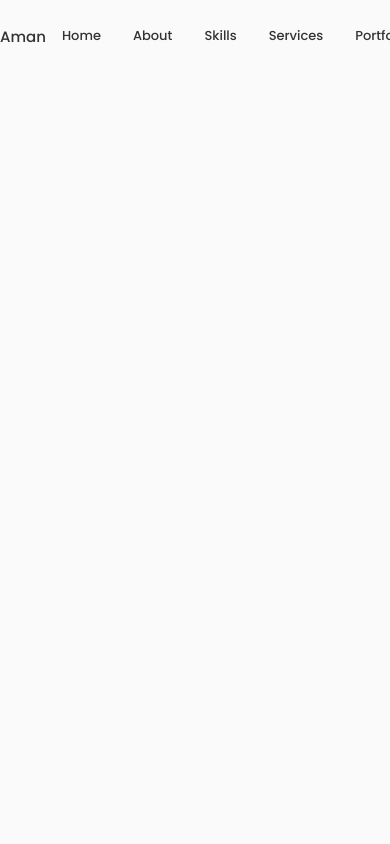
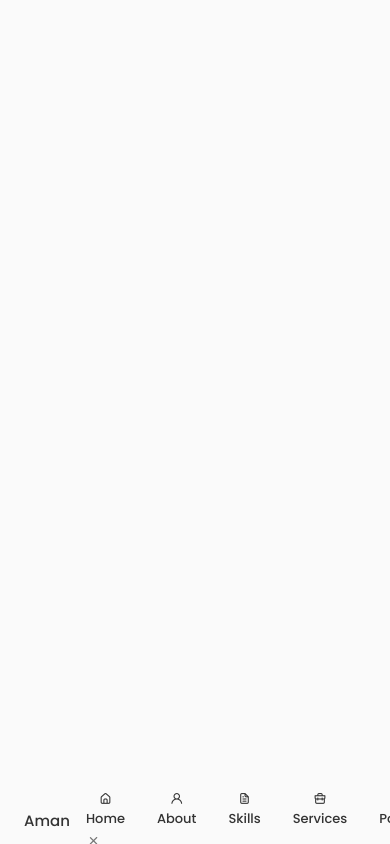
Before and after one commit to AmanWorku/AmanWorku.github.io, a React (Create React App) app: page / in a window 390 px wide. Built offline with nearby package versions, Linux system fonts and the light colour scheme.

Commit message:
Add styling for smaller screens

```diff
--- a/src/App.css
+++ b/src/App.css
@@ -149,3 +149,8 @@ img {
   display: inline-flex;
   align-items: center;
 }
+@media screen and (max-width: 992px) {
+  .container {
+    margin-inline: var(--mb-1-5);
+  }
+}
--- a/src/components/header/header.css
+++ b/src/components/header/header.css
@@ -44,3 +44,21 @@
 .nav__link:hover {
     color: var(--title-color-dark);
 }
+@media screen and (max-width: 768px) {
+    .header {
+        top: initial;
+        bottom: 0;
+    }
+
+    .nav {
+        height: var(--header-height);
+    }
+
+    .nav__menu {}
+
+    .nav__icon,
+    .nav__close,
+    .nav__toggle {
+        display: block;
+    }
+}
```
